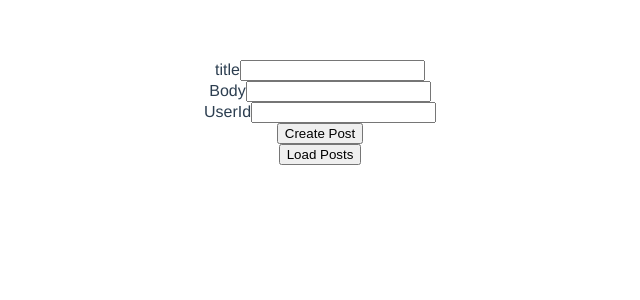
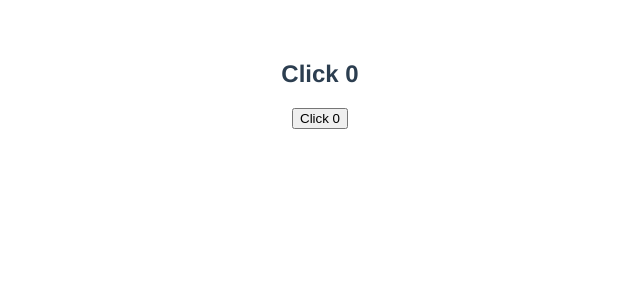
Before and after one commit to m7hmoud-Kh/Vuejs3_basic, a Vue app: page / in a window 1280 px wide. Shown: the top 300 px of the page, without its empty margins (320-960 px from the left). Built offline with nearby package versions, Linux system fonts and the light colour scheme.

Commit message:
Finish Com Api

```diff
--- a/src/App.vue
+++ b/src/App.vue
@@ -189,7 +189,7 @@
     <keep-alive>
         <component :is="showTab" />
     </keep-alive> -->
-<!--
+    <!--
       <h3>Vue Teleport Example</h3>
       <div>
           <Teleport to="#modal">
@@ -197,14 +197,49 @@
           </Teleport>
       </div> -->
 
-    <PostPosts />
-      <GetPosts />
+    <!-- <PostPosts /> -->
+    <!-- <GetPosts /> -->
+
+    <HoverCounter />
+    <ClickCounter />
+
+    <!-- <input type='text' ref="input" > -->
+
+    <!-- <h3>Name: {{firstName_ref}}</h3>
+    <input type="text" v-model="firstName_ref">
+
+    <h2>{{fname}} - {{lname}}</h2>
+    <button @click='chnageName'>Change Name</button>
 
 
+    <input type="text" v-model="fname">
+    <input type="text" v-model="lname">
+
+    <h2>{{reactiveFullName}}</h2>
+
+      <input type="text" v-model="num1">
+    <input type="text" v-model="num2">
+
+    <h3>Sum is {{result}}</h3>
+
+    <input type="number" v-model="count"> -->
+
+    <!-- <h3>{{ fname }} - {{ lname }}</h3>
+
+    <h3>count - {{ count }}</h3>
+    <button @click="incrementCount">incrementCount</button>
+
+    <ChildA /> -->
+
+
+    <!-- <input  type="text" ref="refInput"/>
+
+    <PropsComponent :fname='fname' :lname='lname' @changeState='changeState'/> -->
   </div>
 </template>
 
 <script>
+// import Input from './components/Input.vue';
 // import Greet from "./components/Greet.vue";
 // import Artical from "./components/Artical.vue";
 // import ComponentA from './components/ComponentA.vue';
@@ -216,11 +251,17 @@
 // import TabB from "./components/TabB.vue";
 // import TabC from "./components/TabC.vue";
 // import MyModal from './components/MyModal.vue';
-import GetPosts from './components/GetPosts.vue';
-import PostPosts from './components/PostPosts.vue';
+// import GetPosts from './components/GetPosts.vue';
+// import PostPosts from './components/PostPosts.vue';
+// import ChildA from "./components/ChildA.vue";
+// import PropsComponent from './components/PropsComponent.vue'
+
+import ClickCounter from './components/ClickCounter.vue';
+import HoverCounter from './components/HoverCounter.vue';
 export default {
   name: "App",
   components: {
+    // Input
     // Greet,
     // Artical,
     // ComponentA,
@@ -232,13 +273,115 @@ export default {
     // TabB,
     // TabC,
     // MyModal,
-    GetPosts,
-    PostPosts
+    // GetPosts,
+    // PostPosts,
+    ClickCounter,
+    HoverCounter,
+    // ChildA,
+    // PropsComponent
+  },
+  setup() {
+    // const firstName = ref("");
+    // firstName.value = "Mahmoud";
+
+    // const state = reactive({
+    //   fname: "Mahmoud",
+    //   lname: "Khairy",
+    // });
+
+    // const num1 = ref(0);
+    // const num2 = ref(0);
+    // const result = ref();
+
+    // watch(
+    //   () => num1.value + num2.value,
+    //   (sum) => {
+    //     result.value = sum;
+    //     console.log(sum);
+    //   }
+    // );
+
+    // const reactiveFullName = computed(() => {
+    //   return `${state.fname} ${state.lname}`;
+    // });
+
+    // watch(firstName, (newValue, oldValue) => {
+    //   console.log(newValue, oldValue);
+    // });
+
+    // const obj = reactive({ count: 0 })
+
+    // watch(
+    //   () => obj.count,
+    //   (count) => {
+    //     console.log(`count is: ${count}`)
+    //   }
+    // )
+
+    // setTimeout(() => {
+    //   firstName.value = "Khairy";
+    //   state.fname = "mai";
+    //   state.lname = "khairy";
+    //   // console.log(state)
+    // }, 2000);
+
+    // function chnageName() {
+    //   state.fname = "mahmoud";
+    //   state.lname = "khairy";
+    // }
+
+    // provide("state", state);
+
+    // const count = ref(0);
+
+    // provide("count", count);
+
+    // function incrementCount() {
+    //   count.value += 1;
+    // }
+    // provide("incrementCount", incrementCount);
+
+    // const location = ref("North Pole");
+
+    // function updateLocation() {
+    //   location.value = "South Pole";
+    // }
+
+    // provide("location", {
+    //   location,
+    //   updateLocation,
+    // });
+
+    // const refInput = ref('')
+
+    // onMounted(() => {
+    //   refInput.value.focus();
+    // })
+
+    // function changeState(){
+    //   state.fname = 'End';
+    //   state.lname = "Course Vue3";
+    // }
+
+
+    return {
+      // firstName_ref: firstName,
+      // chnageName,
+      // ...toRefs(state),
+      // reactiveFullName,
+      // num1,
+      // num2,
+      // result,
+      // count,
+      // incrementCount,
+      // refInput,
+      // changeState
+    };
   },
   data() {
     return {
       showPopUp: false,
-      count: 2,
+      // count: 2,
       name: "",
       firstName: "mahmoud",
       lastName: "khairy",
--- /dev/null
+++ b/src/compasable/useCounter.js
@@ -0,0 +1,17 @@
+import { ref } from "vue";
+
+
+export default function useCounter (){
+
+    const count = ref(0);
+
+    function increament(){
+        count.value += 1;
+    }
+
+    return{
+        count,
+        increament
+    }
+
+}
--- /dev/null
+++ b/src/components/ChildA.vue
@@ -0,0 +1,36 @@
+<template>
+    <div>
+        <h3>{{fname}} - {{lname}}</h3>
+
+        <h3>count - {{count}}</h3>
+        <button @click="incrementCount">incrementCount</button>
+
+
+          <button @click="updateLocation">{{ location }}</button>
+
+    </div>
+</template>
+
+<script>
+import { inject, toRefs } from 'vue';
+    export default {
+        name: 'ChildA',
+        setup() {
+            const state = inject('state');
+            const count = inject('count',0);
+            const incrementCount = inject('incrementCount');
+            const { location, updateLocation } = inject('location')
+            return {
+                ...toRefs(state),
+                count,
+                incrementCount,
+                location,
+                updateLocation
+            }
+        }
+    }
+</script>
+
+<style scoped>
+
+</style>
--- /dev/null
+++ b/src/components/ClickCounter.vue
@@ -0,0 +1,25 @@
+<template>
+    <div>
+        <button @click="increament">Click {{count}}</button>
+    </div>
+</template>
+
+<script>
+// import CounterMixins from '../mixins/counter';
+import useCounter from '../compasable/useCounter'
+    export default {
+        name:'ClickCounter',
+        setup() {
+            const {count , increament} = useCounter();
+
+            return {
+                count,
+                increament
+            }
+        }
+    }
+</script>
+
+<style scoped>
+
+</style>
--- a/src/components/GetPosts.vue
+++ b/src/components/GetPosts.vue
@@ -1,6 +1,6 @@
 <template>
   <div>
-    <button @click="loadPost">Load Posts</button>
+    <!-- <button @click="loadPost">Load Posts</button> -->
     <div v-if="posts">
       <div v-for="post in posts" :key="post.id">
         <h2>{{ post.title }}</h2>
@@ -14,6 +14,10 @@
 import axios from "axios";
 export default {
   name: "GetPosts",
+  // invoke after component Creation
+  created(){
+    this.loadPost()
+  },
   data() {
     return {
       posts: [],
--- /dev/null
+++ b/src/components/HoverCounter.vue
@@ -0,0 +1,26 @@
+<template>
+    <div>
+        <h2 @mouseover="increament">Click {{count}}</h2>
+    </div>
+</template>
+
+<script>
+// import useCounter from '../compasable/useCounter'
+import useCounter from '../compasable/useCounter'
+
+    export default {
+        name:'HoverCounter',
+        setup() {
+            const {count , increament} = useCounter();
+
+            return {
+                count,
+                increament
+            }
+        }
+    }
+</script>
+
+<style scoped>
+
+</style>
--- /dev/null
+++ b/src/components/PropsComponent.vue
@@ -0,0 +1,36 @@
+<template>
+    <div>
+        <h3>{{FullName}}</h3>
+        <button @click="changeNameEmit">Change Name</button>
+    </div>
+</template>
+
+<script>
+    import { computed } from 'vue';
+    export default {
+        name:'PropsComponent',
+        props:['fname','lname'],
+        emit:['changeState'],
+        setup(props,context) {
+
+            const FullName =  computed(()=>{
+                return `${props.fname} ${props.lname}`
+            });
+
+            function changeNameEmit(){
+                context.emit('changeState')
+            }
+
+
+            return {
+                FullName,
+                changeNameEmit
+            }
+        }
+    }
+
+</script>
+
+<style scoped>
+
+</style>
--- /dev/null
+++ b/src/mixins/counter.js
@@ -0,0 +1,12 @@
+export default {
+    data() {
+        return {
+            count: 0
+        }
+    },
+    methods: {
+        increment(){
+            this.count += 1
+        }
+    },
+}
```
